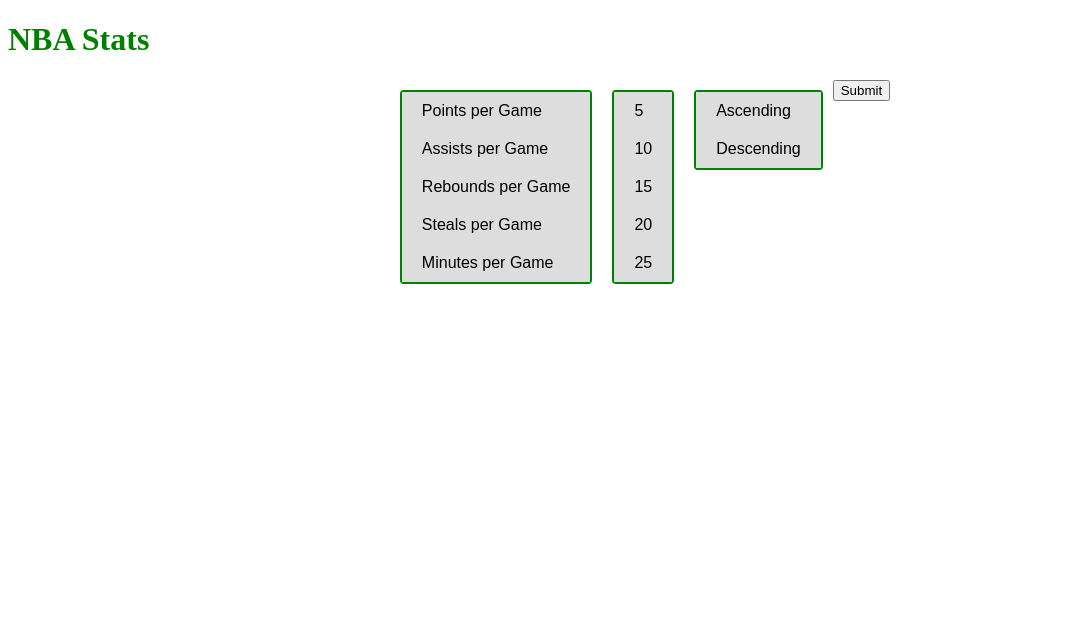
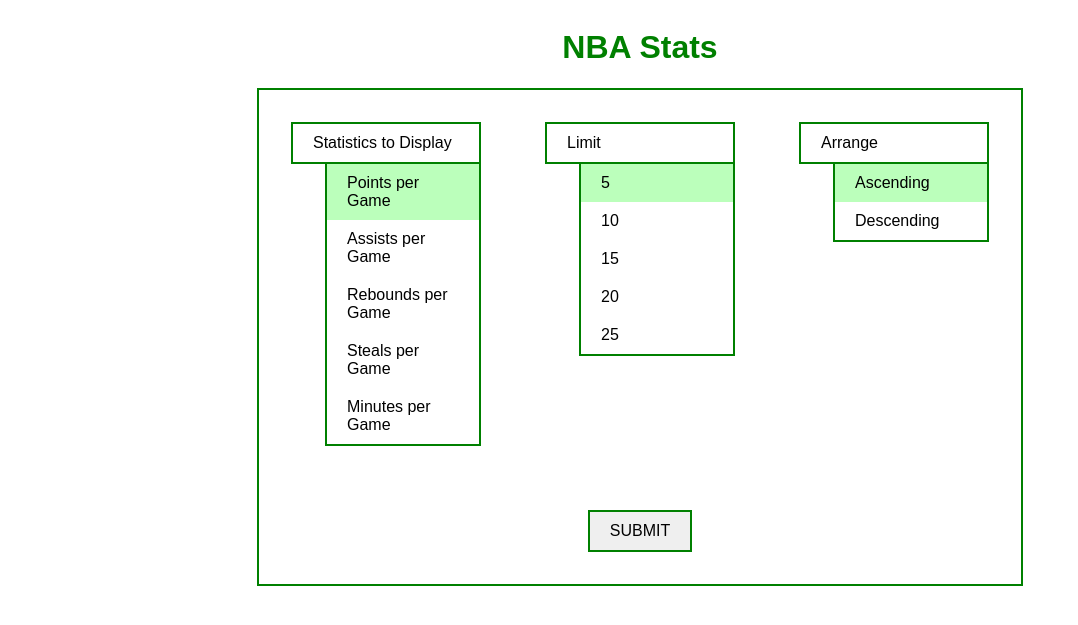
Before and after one commit to aciba90/cajon-de-sastre, a FastAPI app: page /nbastats in a window 1280 px wide. Shown: the top 625 px of the page, without its empty margins (0-1078 px from the left). Run offline with FastAPI, Linux system fonts and the light colour scheme; parts of the project's set-up code (start-up, migrations or seed data) failed here and were passed over.

Commit message:
Style main page.

```diff
--- a/docker-compose.yml
+++ b/docker-compose.yml
@@ -6,4 +6,4 @@
     volumes:
         - ./static:/opt/technest/static
     ports:
-        - "5000:5000"
+        - "5000:80"
--- a/static/styles.css
+++ b/static/styles.css
@@ -1,10 +1,19 @@
+* {
+    font-family: sans-serif, Arial;
+}
+
 h1 {
     color: green;
+    width: 100%;
+    text-align: center;
 }
 
 .border-green {
     border: 2px solid green;
-    border-radius: 4px;
+}
+
+.no-top-border {
+    border-top: 0;
 }
 
 .container-row {
@@ -18,11 +27,18 @@
     display: flex;
     flex-direction: column;
     justify-content: center;
+    align-items: flex-start;
+    align-items: center;
+}
+
+.stretch {
     align-items: stretch;
 }
 
 .radio-container {
-    margin: 10px;
+    margin: 0;
+    align-self: flex-end;
+    width: 80%;
 }
 
 /* Invisible to be focusable and navigable by keyboard */
@@ -32,17 +48,14 @@
     width: 0;
 }
 
-.radio-container label {
+.radio-container label, .radio-wrapper div:first-child, input[type="submit"] {
     display: inline-block;
-    background-color: #ddd;
     padding: 10px 20px;
-    font-family: sans-serif, Arial;
     font-size: 16px;
 }
 
 .radio-container input[type="radio"]:checked + label {
     background-color:#bfb;
-    border-color: red;
 }
 
 .radio-container input[type="radio"]:focus + label {
@@ -52,3 +65,13 @@
 .radio-container label:hover {
     background-color: #dfd;
 }
+
+.margin {
+    margin: 2em;
+}
+
+.radio-wrapper {
+    justify-content: flex-start;
+    /* margin: 10px; */
+    width: 190px;
+}
--- a/templates/base.html
+++ b/templates/base.html
@@ -14,6 +14,10 @@
 </head>
 
 <body>
-    <div id="content">{% block content %}{% endblock %}</div>
+    <div id="content" class="container-row">
+        <div class="container-column">
+        {% block content %}{% endblock %}
+        </div>
+    </div>
 </body>
 </html>
--- a/templates/index.html
+++ b/templates/index.html
@@ -4,11 +4,14 @@
 {% endblock %}
 {% block content %}
     <h1>NBA Stats</h1>
-    <main>
+    <main class="border-green">
         <form action="" method="post">
+            <div class="container-column">
                 <div class="container-row">
-                <div class="radio-container container-column border-green">
-                    <input type="radio" id="points" name="statistic" value="points">
+                    <div class="radio-wrapper container-column stretch margin">
+                        <div class="border-green">Statistics to Display</div>
+                        <div class="radio-container container-column stretch border-green no-top-border">
+                            <input type="radio" id="points" name="statistic" value="points" checked>
                             <label for="points">Points per Game</label>
 
                             <input type="radio" id="assists" name="statistic" value="assists">
@@ -23,8 +26,11 @@
                             <input type="radio" id="minutes" name="statistic" value="minutes">
                             <label for="minutes">Minutes per Game</label>
                         </div>
-                <div class="radio-container container-column border-green">
-                    <input type="radio" id="5" name="limit" value="5">
+                    </div>
+                    <div class="radio-wrapper container-column stretch margin">
+                        <div class="border-green">Limit</div>
+                        <div class="radio-container container-column stretch border-green no-top-border">
+                            <input type="radio" id="5" name="limit" value="5" checked>
                             <label for="5">5</label>
 
                             <input type="radio" id="10" name="limit" value="10">
@@ -39,14 +45,19 @@
                             <input type="radio" id="25" name="limit" value="25">
                             <label for="25">25</label>
                         </div>
-                <div class="radio-container container-column border-green">
-                    <input type="radio" id="ascending" name="arrange" value="ascending">
+                    </div>
+                    <div class="radio-wrapper container-column stretch margin">
+                        <div class="border-green">Arrange</div>
+                        <div class="radio-container container-column stretch border-green no-top-border">
+                            <input type="radio" id="ascending" name="arrange" value="ascending" checked>
                             <label for="ascending">Ascending</label>
 
                             <input type="radio" id="descending" name="arrange" value="descending">
                             <label for="descending">Descending</label>
                         </div>
-                <input type="submit" value="Submit">
+                    </div>
+                </div>
+                <input type="submit" value="SUBMIT" class="border-green margin">
             </div>
         </form>
     </main>
```
Also changed, not shown: 1 other file. Lines whose indentation alone changed are shown as unchanged.
